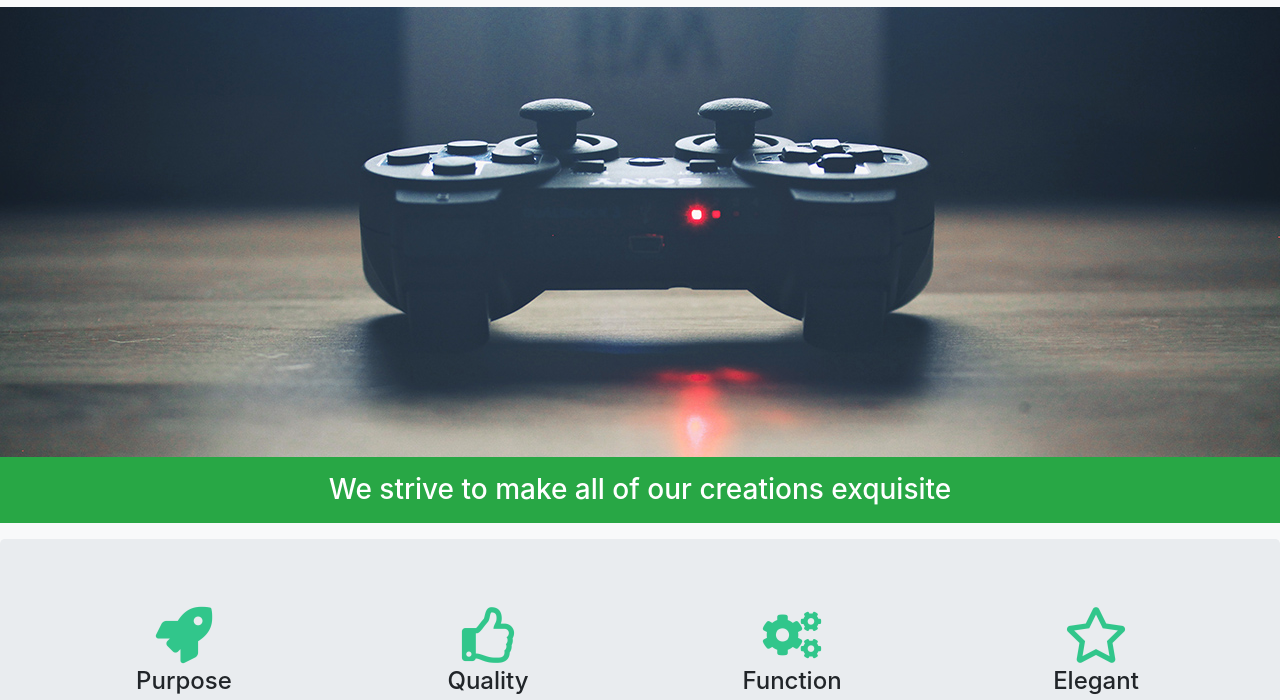
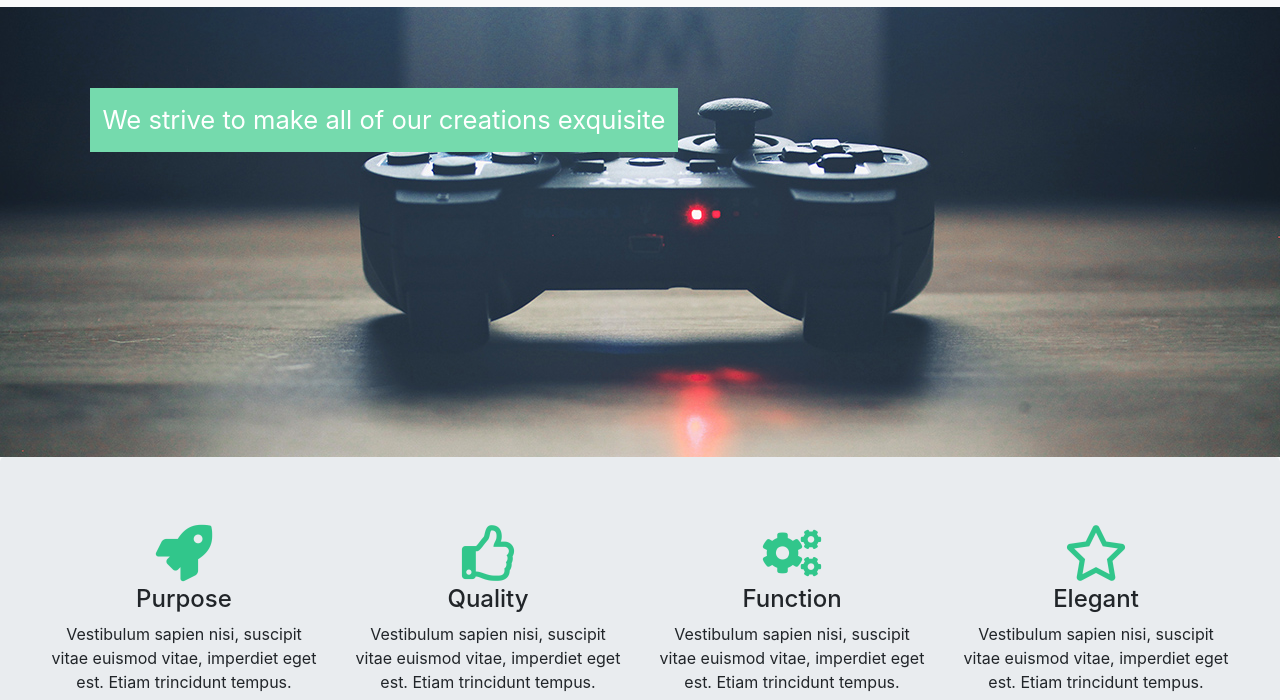
Before and after one commit to ivangadanec89/website, a plain HTML site: page index.html in a window 1280 px wide. Shown: the part 53-753 px from the top of the page. Drawn offline with nearby package versions, Linux system fonts and the light colour scheme.

Commit message:
Add files via upload

```diff
--- a/index.html
+++ b/index.html
@@ -31,10 +31,10 @@
 
 	<!--Photo-->
 
-			<figure>
+			<div class="slika">
 				<img src="imgs/hero.jpg" alt="photo" class="w-100 img-responsive">
-				<figcaption class="bg-success p-3 h3 text-white text-center text-over">We strive to make all of our creations exquisite</figcaption>
-			</figure>
+				<p class="pozicija">We strive to make all of our creations exquisite</p>
+			</div>
 
 	<!--Icons-->
 
--- a/style.css
+++ b/style.css
@@ -1,3 +1,13 @@
-.display-4 {
-	font-size:5px;
+.pozicija {
+	position:absolute;
+	top:18%;
+	left:7%;
+	font-size:2vw;
+	background-color:#75daad;
+	padding:1%;
+	color:#fff;
 }
+
+.slika {
+	position:relative;
+}
```
